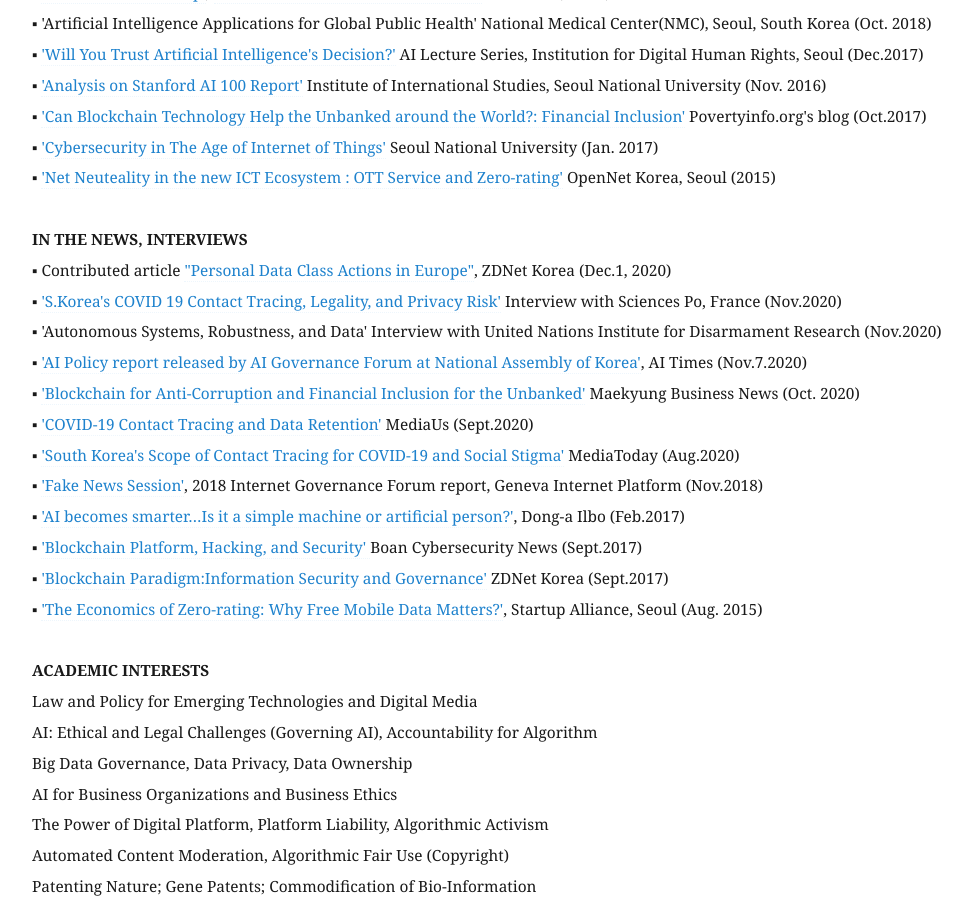
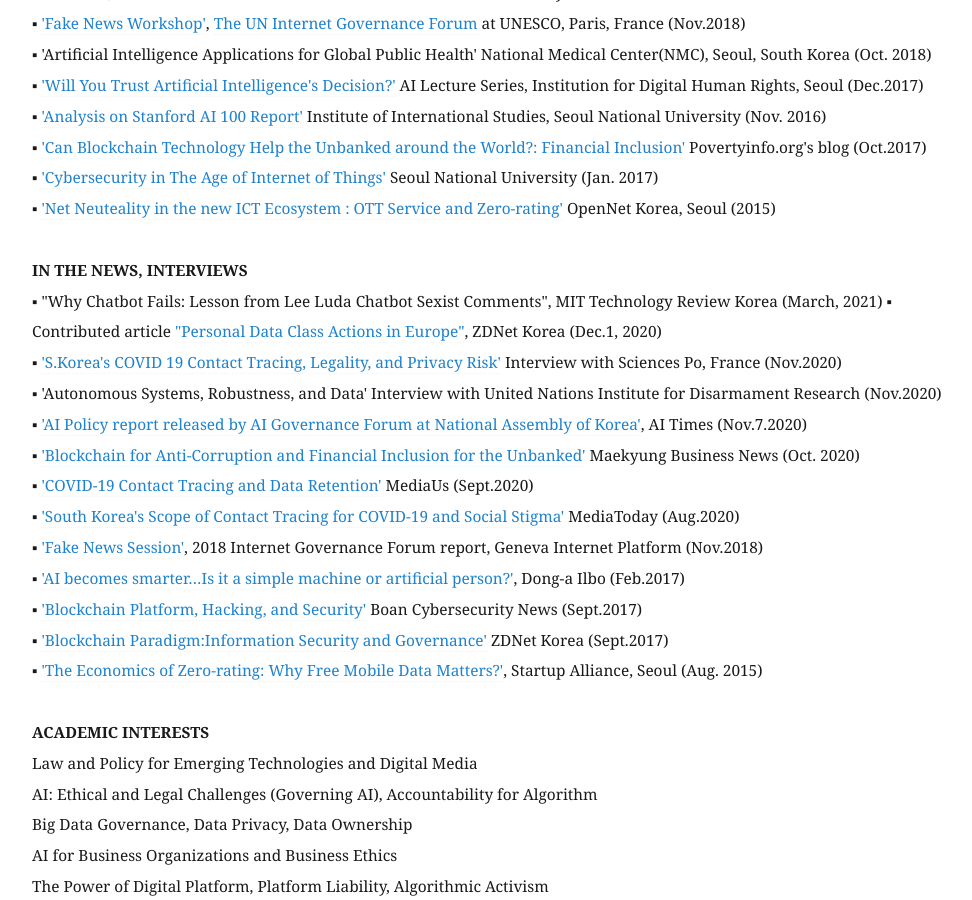
Before and after one commit to eunchangchoi/eunchangchoi.github.io, a Jekyll site: the page built from index.md, in a window 1280 px wide and 900 px high, scrolled down 3715 px. Shown: the whole window, without its empty margins (68-1040 px from the left). Built offline with Jekyll 4.4.1, drawn with Linux system fonts in a browser that asks for light colours; some of the changed text lies outside the part shown.

Commit message:
Update index.md

```diff
--- a/index.md
+++ b/index.md
@@ -50,6 +50,7 @@
 ▪   <a href="http://wealthofnetworks.kr"> <i>The Wealth of Networks: How Social Production Transforms Markets and Freedom</i> </a> (Book Excerpts in Korean) <br>
 <br>
  <strong> CONFERENCES, TALKS, PRESENTATIONS </strong> <br>
+▪  Experts Session, Asian Pacific Table-top Exercise on the Human Element in AWS, UNIDIR (25 Feb. 2021)
 ▪  <a href="https://aisummit.co.kr/ais2020_eun-chang-choi/?lang=en">'Ethical AI: A New Corporate Social Responsibility'</a>, <a href="https://aisummit.co.kr/?lang=en"> AI Summit Seoul 2020, </a> COEX Mall, <a href="https://www.digitalmarketingkorea.co.kr"> DMK </a>, Seoul (Dec.2020)<br>
 ▪ 'Blockchain in Media Value Chain and Copyrights Management',<a href="http://www.cybercom.or.kr/?m=bbs&bid=notice_&uid=1134"> Cybercommunication Academic Society</a>, Seoul (Nov.2020)<br>
 ▪  <a href="https://www.intgovforum.org/multilingual/content/igf-2020-main-session-nris-role-of-the-internet-in-emergency-situations">'The Role of the Internet in Emergency Situations'</a>, The United Nations Internet Governance Forum, (Nov.2020) <br>
@@ -82,6 +83,7 @@
 ▪ <a href="https://opennet.or.kr/wp-content/uploads/2015/08/발표자료-Net-Neutrality-OTT-Zero-ratinghandout-2015812-.pdf">'Net Neuteality in the new ICT Ecosystem : OTT Service and Zero-rating'</a> OpenNet Korea, Seoul (2015) <br>
   <br>
  <strong> IN THE NEWS, INTERVIEWS</strong> <br>
+▪ "Why Chatbot Fails: Lesson from Lee Luda Chatbot Sexist Comments", MIT Technology Review Korea (March, 2021)
 ▪ Contributed article <a href="https://zdnet.co.kr/view/?no=20201201123601"> "Personal Data Class Actions in Europe"</a>, ZDNet Korea (Dec.1, 2020) <br>
 ▪ <a href="https://soundcloud.com/zion-lee-310060380/digikorea#t=22:52">'S.Korea's COVID 19 Contact Tracing, Legality, and Privacy Risk'</a> Interview with Sciences Po, France (Nov.2020) <br>
 ▪ 'Autonomous Systems, Robustness, and Data' Interview with United Nations Institute for Disarmament Research (Nov.2020)<br>
```
